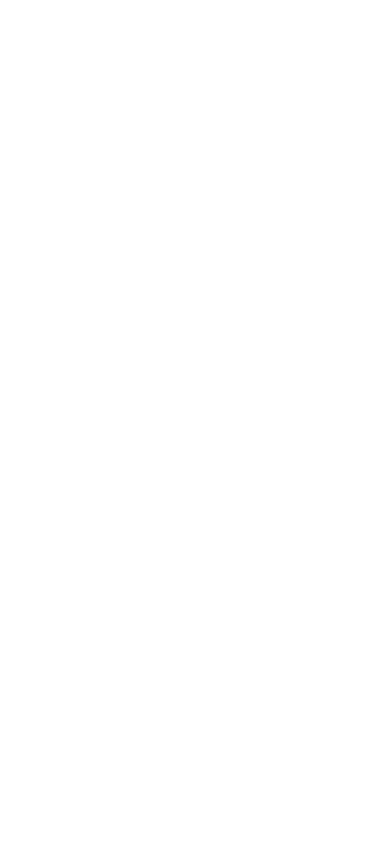
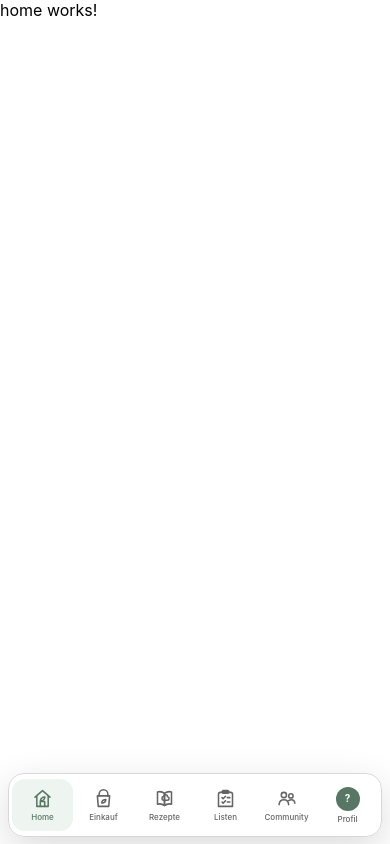
Before and after one commit to Eugen1188/bazkit, an Angular app in the folder frontend/: page /main/home in a window 390 px wide. Before the commit this address led to /. Built offline with nearby package versions, Linux system fonts and the light colour scheme; sample sign-in values are in the browser's storage.

Commit message:
generate home section

```diff
--- /dev/null
+++ b/frontend/src/app/home/home.component.html
@@ -0,0 +1 @@
+<p>home works!</p>
--- a/frontend/src/app/login/login.component.ts
+++ b/frontend/src/app/login/login.component.ts
@@ -91,7 +91,7 @@
           );
 
           this.router.navigate([
-            '/main'
+            '/main/home'
           ]);
         },
 
--- a/frontend/src/app/sidebar/sidebar.component.html
+++ b/frontend/src/app/sidebar/sidebar.component.html
@@ -6,7 +6,7 @@
 
   <a
     class="logo"
-    routerLink="/main/shopping-list"
+    routerLink="/main/home"
   >
 
     <span class="logo-icon">
@@ -15,21 +15,13 @@
         viewBox="0 0 24 24"
         aria-hidden="true"
       >
-        <path
-          d="M7 10V8a5 5 0 0 1 10 0v2"
-        ></path>
+        <path d="M7 10V8a5 5 0 0 1 10 0v2"></path>
 
-        <path
-          d="M5 10h14l-1.2 10H6.2L5 10Z"
-        ></path>
+        <path d="M5 10h14l-1.2 10H6.2L5 10Z"></path>
 
-        <path
-          d="M9 14v2"
-        ></path>
+        <path d="M9 14v2"></path>
 
-        <path
-          d="M15 14v2"
-        ></path>
+        <path d="M15 14v2"></path>
       </svg>
 
     </span>
@@ -63,6 +55,46 @@
 
   <nav class="nav">
 
+    <!-- HOME -->
+
+    <a
+      class="nav-item"
+      routerLink="/main/home"
+      routerLinkActive="active"
+      [routerLinkActiveOptions]="{ exact: true }"
+    >
+
+      <span class="nav-icon">
+
+        <svg viewBox="0 0 24 24">
+
+          <path
+            d="M3.5 10.5 12 3l8.5 7.5"
+          ></path>
+
+          <path
+            d="M5.5 9.5V21h13V9.5"
+          ></path>
+
+          <path
+            d="M9.5 21v-5.5h5V21"
+          ></path>
+
+          <path
+            d="M14.8 10.3c-2.9.1-4.8 1.5-5.2 4.2 2.8.4 4.8-1.1 5.2-4.2Z"
+          ></path>
+
+        </svg>
+
+      </span>
+
+      Home
+
+    </a>
+
+
+    <!-- EINKAUF -->
+
     <a
       class="nav-item"
       routerLink="/main/shopping-list"
@@ -72,9 +104,19 @@
       <span class="nav-icon">
 
         <svg viewBox="0 0 24 24">
+
           <path
-            d="M8 6h12M8 12h12M8 18h12M4 6h.01M4 12h.01M4 18h.01"
+            d="M7 9V7a5 5 0 0 1 10 0v2"
           ></path>
+
+          <path
+            d="M5 9h14l-1 12H6L5 9Z"
+          ></path>
+
+          <path
+            d="M14.7 13.2c-2.7 0-4.4 1.3-4.8 3.8 2.6.4 4.4-.9 4.8-3.8Z"
+          ></path>
+
         </svg>
 
       </span>
@@ -83,6 +125,8 @@
 
     </a>
 
+
+    <!-- REZEPTE -->
 
     <a
       class="nav-item"
@@ -93,9 +137,19 @@
       <span class="nav-icon">
 
         <svg viewBox="0 0 24 24">
+
           <path
-            d="M7 3v18M11 3v8a2 2 0 0 1-4 0V3M17 3v18"
+            d="M4 4.5c3.2-.8 5.8-.2 8 1.6v14c-2.2-1.8-4.8-2.4-8-1.6V4.5Z"
           ></path>
+
+          <path
+            d="M20 4.5c-3.2-.8-5.8-.2-8 1.6v14c2.2-1.8 4.8-2.4 8-1.6V4.5Z"
+          ></path>
+
+          <path
+            d="M9.2 11.5c0-1 .8-1.8 1.8-1.8.2-1.1 1.1-1.9 2.2-1.9 1.2 0 2.2 1 2.2 2.2 1 .1 1.8.9 1.8 1.9 0 1.1-.9 2-2 2h-4c-1.1 0-2-.9-2-2Z"
+          ></path>
+
         </svg>
 
       </span>
@@ -104,6 +158,8 @@
 
     </a>
 
+
+    <!-- LISTEN -->
 
     <a
       class="nav-item"
@@ -114,17 +170,45 @@
       <span class="nav-icon">
 
         <svg viewBox="0 0 24 24">
+
           <path
-            d="M6 4h12v17l-6-4-6 4V4Z"
+            d="M8 4h8"
           ></path>
+
+          <path
+            d="M9 3h6v3H9V3Z"
+          ></path>
+
+          <path
+            d="M6 5h12a2 2 0 0 1 2 2v14H4V7a2 2 0 0 1 2-2Z"
+          ></path>
+
+          <path
+            d="m8 11 1.3 1.3L12 9.5"
+          ></path>
+
+          <path
+            d="M14 11h3"
+          ></path>
+
+          <path
+            d="m8 16 1.3 1.3L12 14.5"
+          ></path>
+
+          <path
+            d="M14 16h3"
+          ></path>
+
         </svg>
 
       </span>
 
-      Gespeichert
+      Listen
 
     </a>
 
+
+    <!-- COMMUNITY -->
 
     <a
       class="nav-item"
@@ -136,20 +220,28 @@
 
         <svg viewBox="0 0 24 24">
 
+          <circle
+            cx="9"
+            cy="8"
+            r="3"
+          ></circle>
+
+          <circle
+            cx="17"
+            cy="9"
+            r="2.5"
+          ></circle>
+
           <path
-            d="M8.5 11a3 3 0 1 0 0-6 3 3 0 0 0 0 6Z"
+            d="M3.5 19c.4-3.6 2.5-5.5 5.5-5.5s5.1 1.9 5.5 5.5"
           ></path>
 
           <path
-            d="M15.5 11a3 3 0 1 0 0-6"
+            d="M14.5 14.3c1-.7 2-.9 3-.9 2.3 0 3.8 1.5 4 4"
           ></path>
 
           <path
-            d="M3 19a5.5 5.5 0 0 1 11 0"
-          ></path>
-
-          <path
-            d="M14 14.5a5 5 0 0 1 7 4.5"
+            d="M13.7 15.4c-2.1.1-3.5 1.1-3.8 3 2.1.3 3.5-.8 3.8-3Z"
           ></path>
 
         </svg>
@@ -160,6 +252,8 @@
 
     </a>
 
+
+    <!-- EINSTELLUNGEN -->
 
     <a
       class="nav-item"
@@ -172,12 +266,46 @@
         <svg viewBox="0 0 24 24">
 
           <path
-            d="M12 15.5a3.5 3.5 0 1 0 0-7 3.5 3.5 0 0 0 0 7Z"
+            d="M4 7h10"
           ></path>
 
           <path
-            d="M19.4 15a1.7 1.7 0 0 0 .34 1.88l.06.06a2 2 0 1 1-2.83 2.83l-.06-.06A1.7 1.7 0 0 0 15 19.4a1.7 1.7 0 0 0-1 .6A1.7 1.7 0 0 0 13.5 21a2 2 0 1 1-4 0 1.7 1.7 0 0 0-.5-1.2 1.7 1.7 0 0 0-1-.6 1.7 1.7 0 0 0-1.88.34l-.06.06a2 2 0 1 1-2.83-2.83l.06-.06A1.7 1.7 0 0 0 4.6 15a1.7 1.7 0 0 0-1.6-1.5 2 2 0 1 1 0-4 1.7 1.7 0 0 0 1.6-1.5 1.7 1.7 0 0 0-.34-1.88l-.06-.06a2 2 0 1 1 2.83-2.83l.06.06A1.7 1.7 0 0 0 9 4.6a1.7 1.7 0 0 0 1-.6A1.7 1.7 0 0 0 10.5 3a2 2 0 1 1 4 0 1.7 1.7 0 0 0 .5 1.2 1.7 1.7 0 0 0 1 .6 1.7 1.7 0 0 0 1.88-.34l.06-.06a2 2 0 1 1 2.83 2.83l-.06.06A1.7 1.7 0 0 0 19.4 9c.13.36.35.7.6 1 .33.33.76.5 1.2.5a2 2 0 1 1 0 4 1.7 1.7 0 0 0-1.8.5Z"
+            d="M18 7h2"
           ></path>
+
+          <circle
+            cx="16"
+            cy="7"
+            r="2"
+          ></circle>
+
+          <path
+            d="M4 12h3"
+          ></path>
+
+          <path
+            d="M11 12h9"
+          ></path>
+
+          <circle
+            cx="9"
+            cy="12"
+            r="2"
+          ></circle>
+
+          <path
+            d="M4 17h9"
+          ></path>
+
+          <path
+            d="M17 17h3"
+          ></path>
+
+          <circle
+            cx="15"
+            cy="17"
+            r="2"
+          ></circle>
 
         </svg>
 
@@ -204,9 +332,7 @@
         Mehr Möglichkeiten.
       </p>
 
-      <button
-        type="button"
-      >
+      <button type="button">
         Jetzt upgraden
       </button>
 
@@ -248,11 +374,54 @@
 </aside>
 
 
+
 <!-- =========================
      MOBILE BOTTOM NAV
 ========================= -->
 
 <nav class="mobile-bottom-nav">
+
+  <!-- HOME -->
+
+  <a
+    class="mobile-nav-item"
+    routerLink="/main/home"
+    routerLinkActive="active"
+    [routerLinkActiveOptions]="{ exact: true }"
+  >
+
+    <span class="mobile-nav-icon">
+
+      <svg viewBox="0 0 24 24">
+
+        <path
+          d="M3.5 10.5 12 3l8.5 7.5"
+        ></path>
+
+        <path
+          d="M5.5 9.5V21h13V9.5"
+        ></path>
+
+        <path
+          d="M9.5 21v-5.5h5V21"
+        ></path>
+
+        <path
+          d="M14.8 10.3c-2.9.1-4.8 1.5-5.2 4.2 2.8.4 4.8-1.1 5.2-4.2Z"
+        ></path>
+
+      </svg>
+
+    </span>
+
+    <span>
+      Home
+    </span>
+
+  </a>
+
+
+  <!-- EINKAUF -->
 
   <a
     class="mobile-nav-item"
@@ -263,9 +432,19 @@
     <span class="mobile-nav-icon">
 
       <svg viewBox="0 0 24 24">
+
         <path
-          d="M8 6h12M8 12h12M8 18h12M4 6h.01M4 12h.01M4 18h.01"
+          d="M7 9V7a5 5 0 0 1 10 0v2"
         ></path>
+
+        <path
+          d="M5 9h14l-1 12H6L5 9Z"
+        ></path>
+
+        <path
+          d="M14.7 13.2c-2.7 0-4.4 1.3-4.8 3.8 2.6.4 4.4-.9 4.8-3.8Z"
+        ></path>
+
       </svg>
 
     </span>
@@ -277,6 +456,8 @@
   </a>
 
 
+  <!-- REZEPTE -->
+
   <a
     class="mobile-nav-item"
     routerLink="/main/recipe-list"
@@ -286,9 +467,19 @@
     <span class="mobile-nav-icon">
 
       <svg viewBox="0 0 24 24">
+
         <path
-          d="M7 3v18M11 3v8a2 2 0 0 1-4 0V3M17 3v18"
+          d="M4 4.5c3.2-.8 5.8-.2 8 1.6v14c-2.2-1.8-4.8-2.4-8-1.6V4.5Z"
         ></path>
+
+        <path
+          d="M20 4.5c-3.2-.8-5.8-.2-8 1.6v14c2.2-1.8 4.8-2.4 8-1.6V4.5Z"
+        ></path>
+
+        <path
+          d="M9.2 11.5c0-1 .8-1.8 1.8-1.8.2-1.1 1.1-1.9 2.2-1.9 1.2 0 2.2 1 2.2 2.2 1 .1 1.8.9 1.8 1.9 0 1.1-.9 2-2 2h-4c-1.1 0-2-.9-2-2Z"
+        ></path>
+
       </svg>
 
     </span>
@@ -300,6 +491,8 @@
   </a>
 
 
+  <!-- LISTEN -->
+
   <a
     class="mobile-nav-item"
     routerLink="/main/saved-list"
@@ -309,19 +502,45 @@
     <span class="mobile-nav-icon">
 
       <svg viewBox="0 0 24 24">
+
+        <path d="M8 4h8"></path>
+
         <path
-          d="M6 4h12v17l-6-4-6 4V4Z"
+          d="M9 3h6v3H9V3Z"
         ></path>
+
+        <path
+          d="M6 5h12a2 2 0 0 1 2 2v14H4V7a2 2 0 0 1 2-2Z"
+        ></path>
+
+        <path
+          d="m8 11 1.3 1.3L12 9.5"
+        ></path>
+
+        <path
+          d="M14 11h3"
+        ></path>
+
+        <path
+          d="m8 16 1.3 1.3L12 14.5"
+        ></path>
+
+        <path
+          d="M14 16h3"
+        ></path>
+
       </svg>
 
     </span>
 
     <span>
-      Gespeichert
+      Listen
     </span>
 
   </a>
 
+
+  <!-- COMMUNITY -->
 
   <a
     class="mobile-nav-item"
@@ -333,20 +552,24 @@
 
       <svg viewBox="0 0 24 24">
 
+        <circle
+          cx="9"
+          cy="8"
+          r="3"
+        ></circle>
+
+        <circle
+          cx="17"
+          cy="9"
+          r="2.5"
+        ></circle>
+
         <path
-          d="M8.5 11a3 3 0 1 0 0-6 3 3 0 0 0 0 6Z"
+          d="M3.5 19c.4-3.6 2.5-5.5 5.5-5.5s5.1 1.9 5.5 5.5"
         ></path>
 
         <path
-          d="M15.5 11a3 3 0 1 0 0-6"
-        ></path>
-
-        <path
-          d="M3 19a5.5 5.5 0 0 1 11 0"
-        ></path>
-
-        <path
-          d="M14 14.5a5 5 0 0 1 7 4.5"
+          d="M14.5 14.3c1-.7 2-.9 3-.9 2.3 0 3.8 1.5 4 4"
         ></path>
 
       </svg>
@@ -360,8 +583,10 @@
   </a>
 
 
+  <!-- PROFIL -->
+
   <button
-    class="mobile-nav-item mobile-more-button"
+    class="mobile-nav-item mobile-profile-button"
     type="button"
     [class.active]="isMobileMoreOpen"
     (click)="toggleMobileMore($event)"
@@ -372,11 +597,13 @@
     </span>
 
     <span>
-      Mehr
+      Profil
     </span>
 
   </button>
 
+
+  <!-- PROFILE POPUP -->
 
   <div
     class="mobile-more-menu"
@@ -413,19 +640,55 @@
     <a
       class="mobile-settings-action"
       routerLink="/main/settings"
+      (click)="isMobileMoreOpen = false"
     >
 
       <svg viewBox="0 0 24 24">
 
         <path
-          d="M12 15.5a3.5 3.5 0 1 0 0-7 3.5 3.5 0 0 0 0 7Z"
+          d="M4 7h10"
         ></path>
 
         <path
-          d="M19.4 15a1.7 1.7 0 0 0 .34 1.88l.06.06a2 2 0 1 1-2.83 2.83"
+          d="M18 7h2"
         ></path>
 
+        <circle
+          cx="16"
+          cy="7"
+          r="2"
+        ></circle>
+
+        <path
+          d="M4 12h3"
+        ></path>
+
+        <path
+          d="M11 12h9"
+        ></path>
+
+        <circle
+          cx="9"
+          cy="12"
+          r="2"
+        ></circle>
+
+        <path
+          d="M4 17h9"
+        ></path>
+
+        <path
+          d="M17 17h3"
+        ></path>
+
+        <circle
+          cx="15"
+          cy="17"
+          r="2"
+        ></circle>
+
       </svg>
+
 
       <div>
 
@@ -451,7 +714,7 @@
       type="button"
     >
 
-      <span>
+      <span class="premium-crown">
         👑
       </span>
 
@@ -484,15 +747,15 @@
       <svg viewBox="0 0 24 24">
 
         <path
-          d="M10 17l5-5-5-5"
+          d="M9 5H5v14h4"
         ></path>
 
         <path
-          d="M15 12H3"
+          d="M13 8l4 4-4 4"
         ></path>
 
         <path
-          d="M21 4v16"
+          d="M17 12H9"
         ></path>
 
       </svg>
--- a/frontend/src/app/sidebar/sidebar.component.scss
+++ b/frontend/src/app/sidebar/sidebar.component.scss
@@ -213,7 +213,7 @@
 
 
 /* =====================================
-NAV
+   NAVIGATION
 ===================================== */
 
 .nav {
@@ -224,16 +224,16 @@
     column;
 
   gap:
-    8px;
+    7px;
 }
 
 
 .nav-item {
   min-height:
-    56px;
+    54px;
 
   padding:
-    0 18px;
+    0 17px;
 
   border-radius:
     12px;
@@ -248,7 +248,7 @@
     center;
 
   gap:
-    18px;
+    17px;
 
   color:
     var(--color-text-secondary);
@@ -266,6 +266,8 @@
     background
     0.15s ease,
     color
+    0.15s ease,
+    transform
     0.15s ease;
 }
 
@@ -293,27 +295,39 @@
 }
 
 
+.nav-item:active {
+  transform:
+    scale(0.985);
+}
+
+
 .nav-icon {
   width:
-    24px;
+    25px;
 
   height:
-    24px;
+    25px;
 
   flex-shrink:
     0;
 
   display:
     flex;
+
+  align-items:
+    center;
+
+  justify-content:
+    center;
 }
 
 
 .nav-icon svg {
   width:
-    24px;
+    25px;
 
   height:
-    24px;
+    25px;
 
   fill:
     none;
@@ -322,7 +336,7 @@
     currentColor;
 
   stroke-width:
-    1.8;
+    1.75;
 
   stroke-linecap:
     round;
@@ -596,7 +610,7 @@
 
     grid-template-columns:
       repeat(
-        5,
+        6,
         minmax(
           0,
           1fr
@@ -625,6 +639,9 @@
 
     backdrop-filter:
       blur(14px);
+
+    -webkit-backdrop-filter:
+      blur(14px);
   }
 
 
@@ -639,7 +656,7 @@
       56px;
 
     padding:
-      5px 3px;
+      5px 2px;
 
     border:
       none;
@@ -675,7 +692,7 @@
       inherit;
 
     font-size:
-      10px;
+      9px;
 
     font-weight:
       500;
@@ -683,8 +700,14 @@
     line-height:
       1.1;
 
+    text-align:
+      center;
+
     text-decoration:
       none;
+
+    white-space:
+      nowrap;
 
     cursor:
       pointer;
@@ -722,10 +745,10 @@
 
   .mobile-nav-icon {
     width:
-      23px;
+      24px;
 
     height:
-      23px;
+      24px;
 
     display:
       flex;
@@ -740,10 +763,10 @@
 
   .mobile-nav-icon svg {
     width:
-      23px;
+      24px;
 
     height:
-      23px;
+      24px;
 
     fill:
       none;
@@ -752,7 +775,7 @@
       currentColor;
 
     stroke-width:
-      1.9;
+      1.75;
 
     stroke-linecap:
       round;
@@ -762,7 +785,11 @@
   }
 
 
-  .mobile-more-button {
+  /* =====================================
+     PROFILE BUTTON
+  ===================================== */
+
+  .mobile-profile-button {
     appearance:
       none;
   }
@@ -770,10 +797,10 @@
 
   .mobile-avatar {
     width:
-      25px;
+      27px;
 
     height:
-      25px;
+      27px;
 
     border-radius:
       50%;
@@ -801,7 +828,9 @@
   }
 
 
-  /* MORE POPUP */
+  /* =====================================
+     PROFILE POPUP
+  ===================================== */
 
   .mobile-more-menu {
     position:
@@ -816,10 +845,10 @@
       );
 
     width:
-      260px;
+      280px;
 
     padding:
-      10px;
+      12px;
 
     box-sizing:
       border-box;
@@ -829,7 +858,7 @@
       var(--color-border);
 
     border-radius:
-      16px;
+      18px;
 
     background:
       var(--color-surface);
@@ -877,7 +906,7 @@
 
   .mobile-user {
     padding:
-      9px 8px;
+      10px 8px;
 
     display:
       flex;
@@ -892,10 +921,10 @@
 
   .mobile-user-avatar {
     width:
-      40px;
+      42px;
 
     height:
-      40px;
+      42px;
 
     flex-shrink:
       0;
@@ -955,7 +984,7 @@
       1px;
 
     margin:
-      6px 5px;
+      7px 5px;
 
     background:
       var(--color-divider);
@@ -969,7 +998,7 @@
       100%;
 
     min-height:
-      52px;
+      54px;
 
     padding:
       8px 10px;
@@ -978,7 +1007,7 @@
       none;
 
     border-radius:
-      10px;
+      11px;
 
     box-sizing:
       border-box;
@@ -990,7 +1019,7 @@
       center;
 
     gap:
-      11px;
+      12px;
 
     background:
       transparent;
@@ -1023,10 +1052,10 @@
 
   .mobile-settings-action svg {
     width:
-      21px;
+      22px;
 
     height:
-      21px;
+      22px;
 
     flex-shrink:
       0;
@@ -1038,7 +1067,7 @@
       var(--color-primary);
 
     stroke-width:
-      1.8;
+      1.75;
 
     stroke-linecap:
       round;
@@ -1048,7 +1077,8 @@
   }
 
 
-  .mobile-settings-action strong {
+  .mobile-settings-action strong,
+  .mobile-premium-action strong {
     display:
       block;
 
@@ -1060,12 +1090,13 @@
   }
 
 
-  .mobile-settings-action small {
+  .mobile-settings-action small,
+  .mobile-premium-action small {
     display:
       block;
 
     margin-top:
-      2px;
+      3px;
 
     color:
       var(--color-text-muted);
@@ -1081,36 +1112,9 @@
   }
 
 
-  .mobile-premium-action > span {
+  .premium-crown {
     font-size:
-      19px;
-  }
-
-
-  .mobile-premium-action strong {
-    display:
-      block;
-
-    color:
-      var(--color-text-primary);
-
-    font-size:
-      13px;
-  }
-
-
-  .mobile-premium-action small {
-    display:
-      block;
-
-    margin-top:
-      2px;
-
-    color:
-      var(--color-text-muted);
-
-    font-size:
-      10px;
+      20px;
   }
 
 
@@ -1134,10 +1138,10 @@
 
   .mobile-logout svg {
     width:
-      20px;
+      21px;
 
     height:
-      20px;
+      21px;
 
     fill:
       none;
@@ -1184,6 +1188,9 @@
     min-height:
       64px;
 
+    padding:
+      5px 3px;
+
     border-radius:
       16px;
   }
@@ -1193,8 +1200,11 @@
     min-height:
       52px;
 
+    padding:
+      4px 1px;
+
     font-size:
-      9px;
+      8px;
   }
 
 
@@ -1208,10 +1218,22 @@
   }
 
 
+  .mobile-avatar {
+    width:
+      24px;
+
+    height:
+      24px;
+
+    font-size:
+      10px;
+  }
+
+
   .mobile-more-menu {
     width:
       min(
-        260px,
+        280px,
         calc(
           100vw - 16px
         )
```
Also changed, not shown: frontend/src/app/app.routes.ts (+42 -84 lines), frontend/src/app/home/home.component.ts (added, +12 -0 lines), frontend/src/app/home/home.component.scss (added), 1 other file (tests, documents, lock files or other folders). Lines whose indentation alone changed are shown as unchanged.
